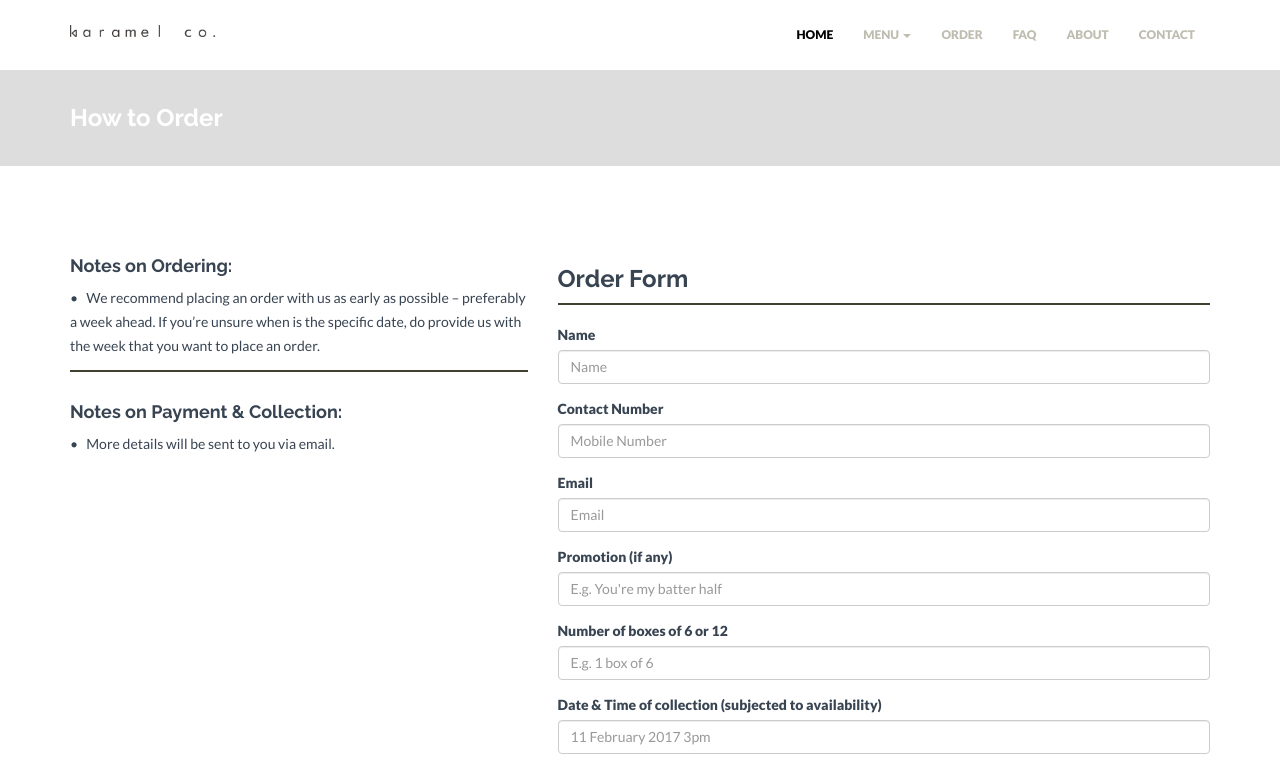
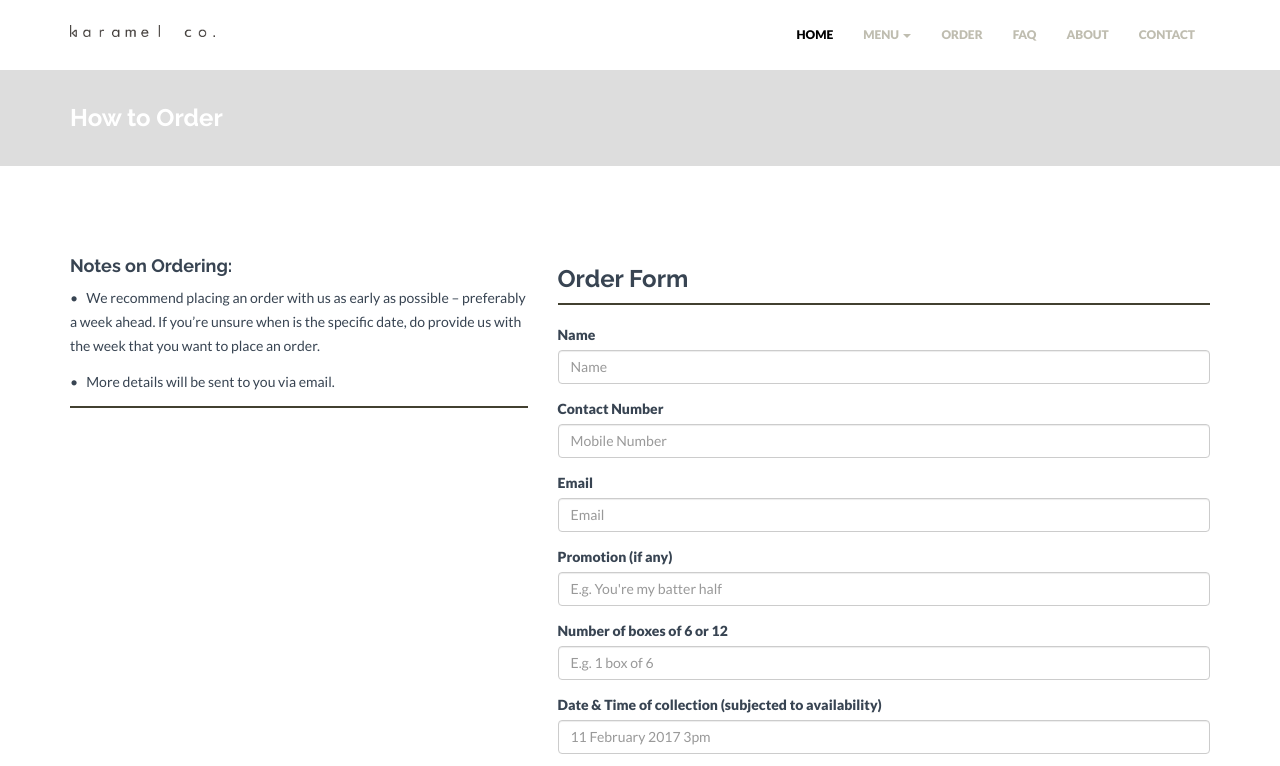
Before and after one commit to amekoh/amekoh.github.io, a plain HTML site: page order.html in a window 1280 px wide. Shown: the top 766 px of the page. Drawn offline with nearby package versions, Linux system fonts and the light colour scheme.

Commit message:
fix form

```diff
--- a/order.html
+++ b/order.html
@@ -97,9 +97,9 @@
             <div class="col-lg-5">
                 <h4>Notes on Ordering:</h4>
                 <p>&#8226; &nbsp; We recommend placing an order with us as early as possible – preferably a week ahead. If you’re unsure when is the specific date, do provide us with the week that you want to place an order.</p>
+                <p>&#8226; &nbsp; More details will be sent to you via email.
                 <div class="hline"></div><br>
-                <h4>Notes on Payment &amp; Collection:</h4>
-                <p>&#8226; &nbsp; More details will be sent to you via email.</p>
+                 </p>
                 <p></p>
 		 	</div>
             <div class="col-lg-7">
@@ -120,7 +120,7 @@
                         </div>
                         <div class="form-group">
                             <label for="exampleInputName">Promotion (if any)</label>
-                            <input type="text" name="collection" class="form-control" id="exampleInputName2" placeholder="E.g. You're my batter half"></div>
+                            <input type="text" name="promotion" class="form-control" id="exampleInputName2" placeholder="E.g. You're my batter half"></div>
                         <div class="form-group">
                             <label for="exampleInputName">Number of boxes of 6 or 12</label>
                             <input type="text" name="boxqty" class="form-control" id="exampleInputNumber2" placeholder="E.g. 1 box of 6">
@@ -139,7 +139,7 @@
                         </div>
                         <div class="form-group">
                             <label for="exampleTextArea">Special requests</label>
-                            <textarea name="flavoursqty" class="form-control" rows="2" placeholder="Packaging, etc"></textarea>
+                            <textarea name="packaging" class="form-control" rows="2" placeholder="Packaging, etc"></textarea>
                         </div>
                         <input type="hidden" name="_subject" value="New Order from Website" />
                         <button type="submit" class="btn btn-theme">Submit</button>
```
